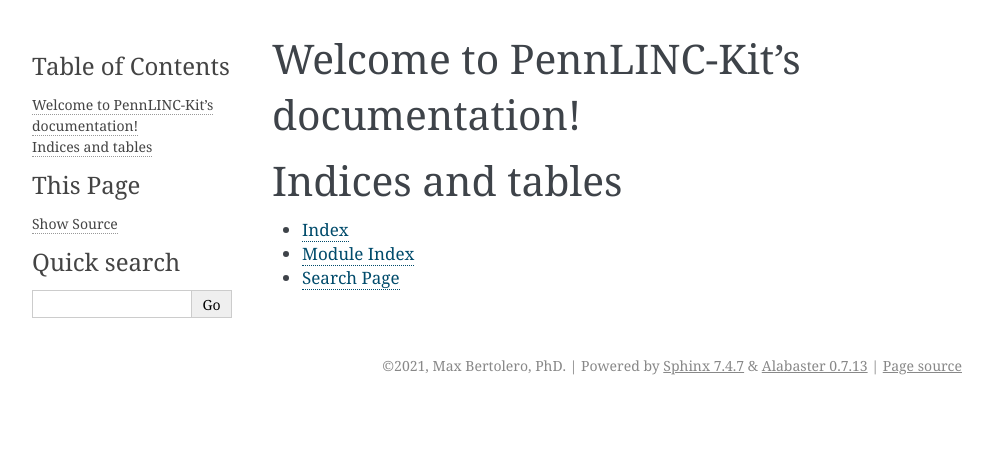
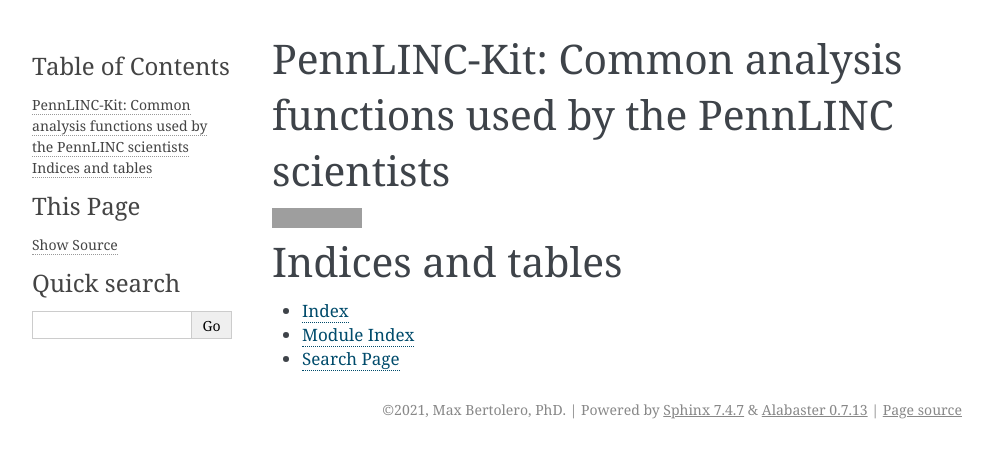
Before and after one commit to PennLINC/PennLINC-Kit, a Sphinx documentation site: the page built from docs/index.rst, in a window 1280 px wide. Shown: the top 458 px of the page, without its empty margins (148-1141 px from the left). Built offline with Sphinx 7.4.7, drawn with Linux system fonts in a browser that asks for light colours; grey boxes are pictures that could not be loaded.

```diff
--- a/docs/index.rst
+++ b/docs/index.rst
@@ -3,8 +3,8 @@
    You can adapt this file completely to your liking, but it should at least
    contain the root `toctree` directive.
 
-Welcome to PennLINC-Kit's documentation!
-========================================
+
+.. include:: ../README.rst
 
 .. toctree::
    :maxdepth: 2
```
Also changed, not shown: 8 other files.
